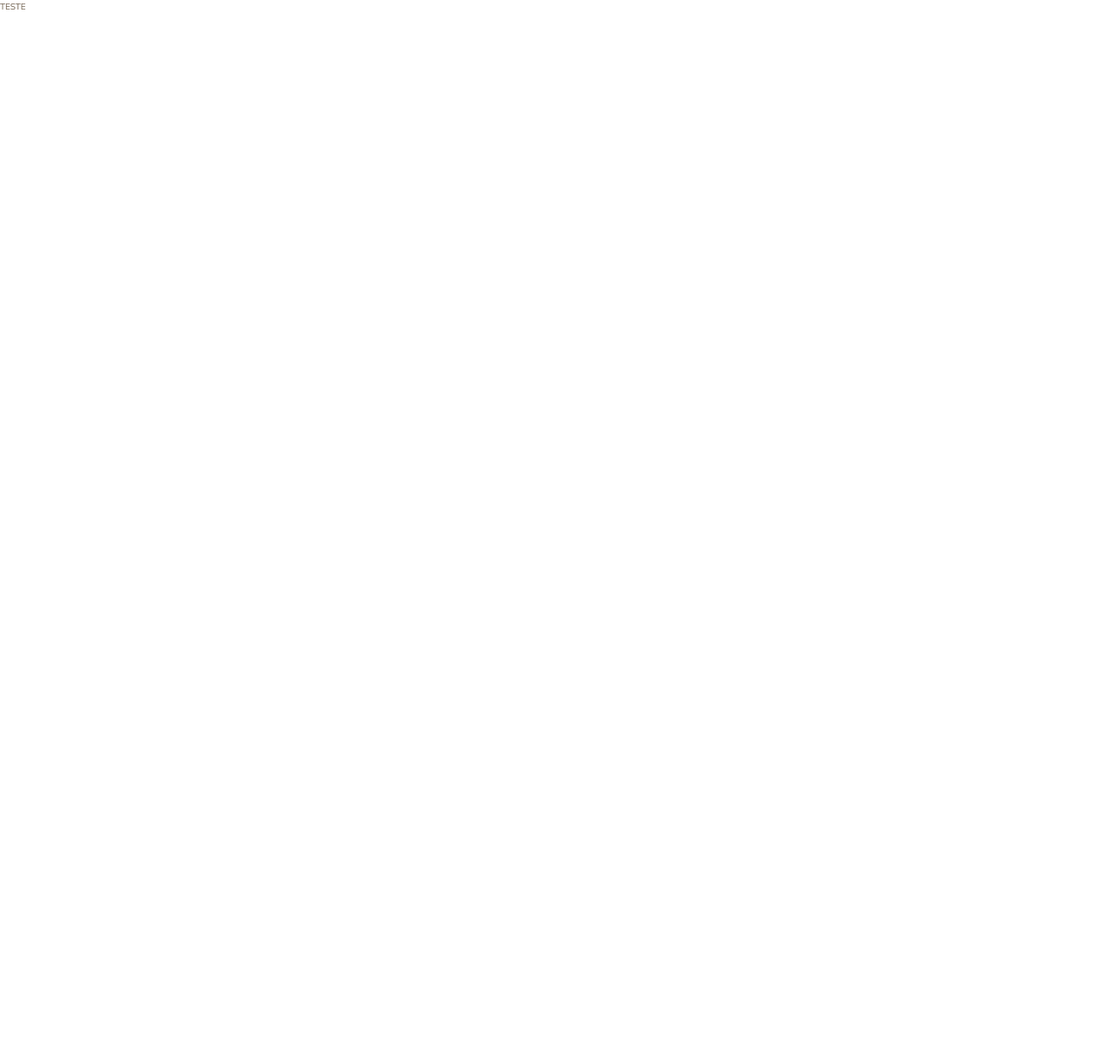
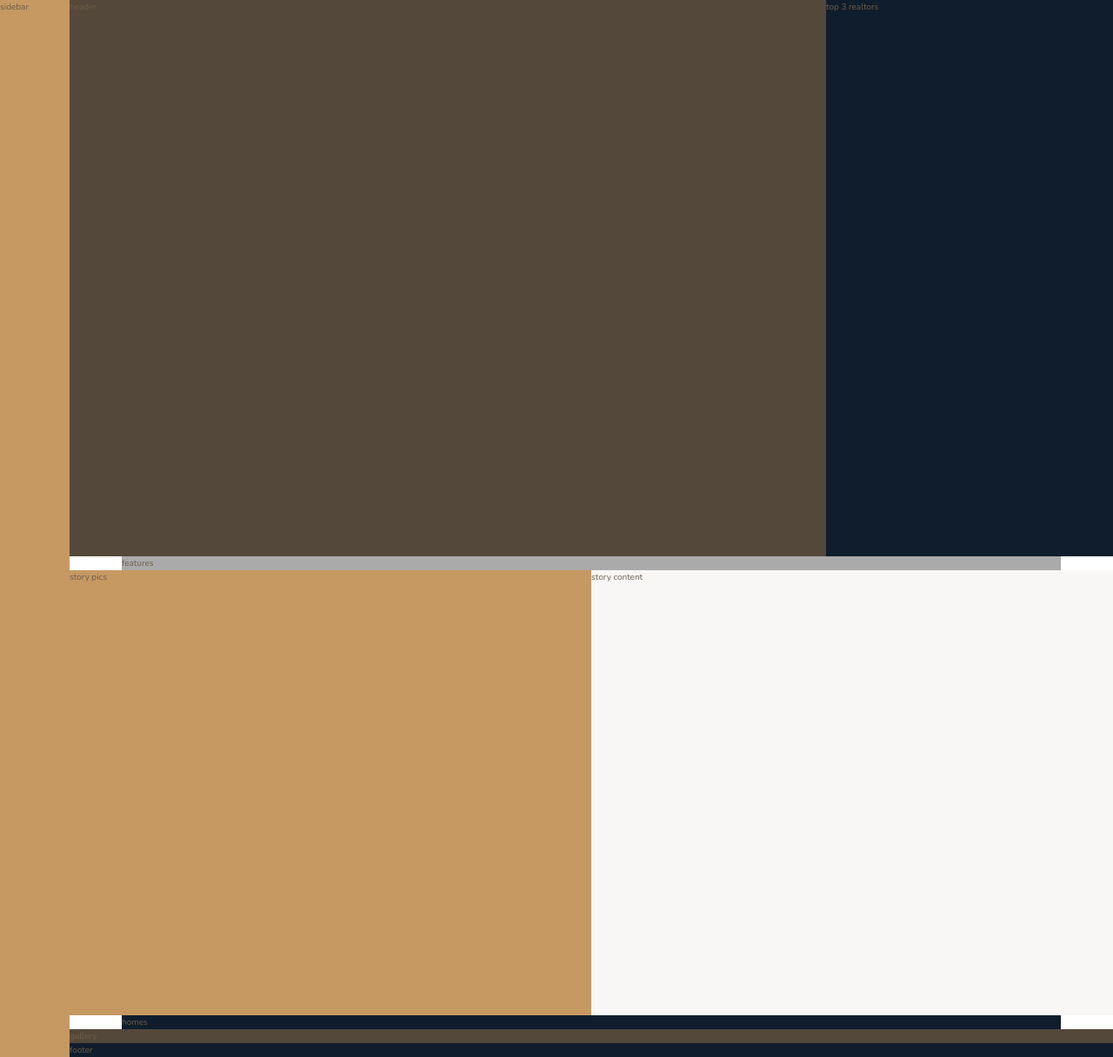
Before and after one commit to diegolopes98/nexter, a website: page index.html in a window 1280 px wide. Shown: the whole page at 87% size. Before the commit the page ends 800 px from the top, so only its background shows below. Drawn offline with nearby package versions, Linux system fonts and the light colour scheme.

Commit message:
add grid layout to the page

```diff
--- a/index.html
+++ b/index.html
@@ -12,6 +12,40 @@
         <title>nexter &mdash; your home, your freedom</title>
     </head>
     <body class="container">
-      TESTE
+      <div class="sidebar">
+        sidebar
+      </div>
+
+      <header class="header">
+        header
+      </header>
+
+      <div class="realtors">
+        top 3 realtors
+      </div>
+
+      <section class="features">
+        features
+      </section>
+
+      <div class="story__pictures">
+        story pics
+      </div>
+
+      <div class="story__content">
+        story content
+      </div>
+
+      <section class="homes">
+        homes
+      </section>
+
+      <section class="gallery">
+        gallery
+      </section>
+
+      <footer class="footer">
+        footer
+      </footer>
     </body>
 </html>
--- a/sass/_base.scss
+++ b/sass/_base.scss
@@ -38,3 +38,10 @@ body {
   font-weight: 300;
   line-height: 1.6;
 }
+
+.container {
+  display: grid;
+  grid-template-rows: 80vh min-content 40vw repeat(3, min-content);
+  grid-template-columns: [sidebar-start] 8rem [sidebar-end full-start] minmax(6rem, 1fr) [center-start] repeat(8,
+    [col-start] minmax(min-content, 14rem) [col-end]) [center-end] minmax(6rem, 1fr) [full-end];
+}
--- a/sass/_features.scss
+++ b/sass/_features.scss
@@ -0,0 +1,4 @@
+.features {
+  background-color: $color-grey-light-2;
+  grid-column: center-start / center-end;
+}
--- a/sass/_footer.scss
+++ b/sass/_footer.scss
@@ -0,0 +1,4 @@
+.footer {
+  background-color: $color-secondary;
+  grid-column: full-start / full-end;
+}
--- a/sass/_gallery.scss
+++ b/sass/_gallery.scss
@@ -0,0 +1,4 @@
+.gallery {
+  background-color: $color-grey-dark-1;
+  grid-column: full-start / full-end;
+}
--- a/sass/_header.scss
+++ b/sass/_header.scss
@@ -0,0 +1,4 @@
+.header{
+  background-color: $color-grey-dark-1;
+  grid-column: full-start/ col-end 6;
+}
--- a/sass/_homes.scss
+++ b/sass/_homes.scss
@@ -0,0 +1,4 @@
+.homes {
+  background-color: $color-secondary;
+  grid-column: center-start / center-end;
+}
--- a/sass/_realtors.scss
+++ b/sass/_realtors.scss
@@ -0,0 +1,4 @@
+.realtors {
+  background-color: $color-secondary;
+  grid-column: col-start 7 / full-end;
+}
--- a/sass/_sidebar.scss
+++ b/sass/_sidebar.scss
@@ -0,0 +1,5 @@
+.sidebar {
+  background-color: $color-primary;
+  grid-column: sidebar-start / sidebar-end;
+  grid-row: 1 / -1;
+}
--- a/sass/_story.scss
+++ b/sass/_story.scss
@@ -0,0 +1,11 @@
+.story {
+  &__pictures{
+    background-color: $color-primary;
+    grid-column: full-start / col-end 4;
+  }
+
+  &__content{
+    background-color: $color-grey-light-1;
+    grid-column: col-start 5 / full-end;
+  }
+}
```
Also changed, not shown: build/styles.css.
